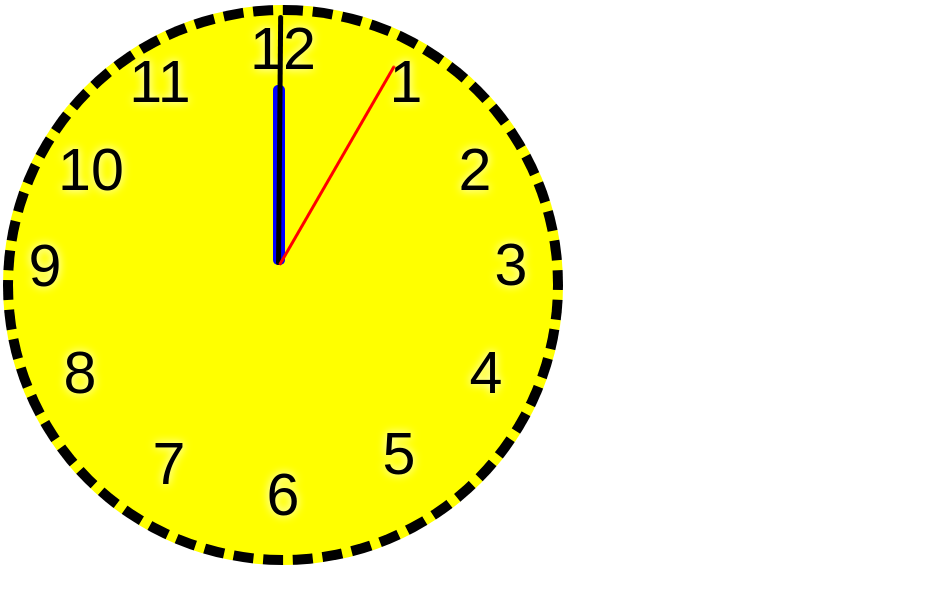
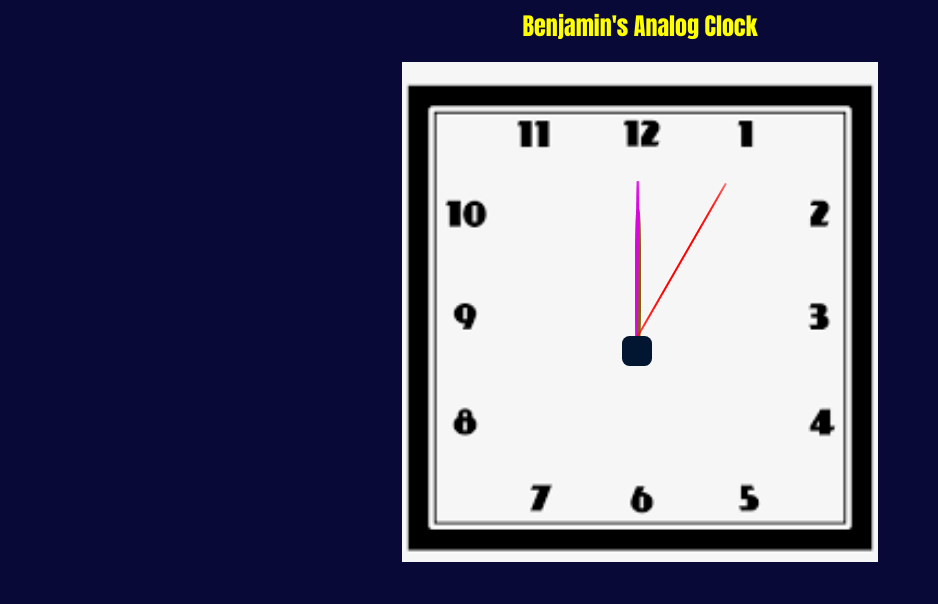
Before and after one commit to Kwagei/week-four-assignment-benjaminangafua, a plain HTML site: page analog_clock/index.html in a window 1280 px wide. Shown: the top 604 px of the page, without its empty margins (0-938 px from the left). Drawn offline with Linux system fonts and the light colour scheme.

Commit message:
version updated

```diff
--- a/analog_clock/analog_clock.css
+++ b/analog_clock/analog_clock.css
@@ -1,117 +1,165 @@
+* {
+    color: yellow;
+}
 
-  body{ height:100vh;
-    margin: 5px 0px 2px 3px;
+body {
     text-align: center;
+    background-color: #080936;
 }
-.clock{
-    width: 500px;
-    height: 500px;
-    background: yellow;
-    display: inline-block;
-    border-radius: 50%;
-    border: 10px dashed#000;
-    padding: 20px;
+
+#intro {
+    font-family: Impact, Haettenschweiler, 'Arial Narrow Bold', sans-serif;
+    font-size: x-large;
 }
-.sec, .min, .hour{
+
+#clock {
+    position: relative;
+}
+
+#hands {
+    margin-top: 1%;
+    margin-left: 49%;
+    position: absolute;
+}
+
+#second,
+#minutes,
+#hour {
     line-height: 45px;
-    position: relative;
+    position: absolute;
+    z-index: 5;
     transform-origin: bottom;
 }
-.sec{
-    height: 230px;
-    width: 3px;
-    left: 245px;
+
+#second {
+    height: 180px;
+    width: 1.5px;
+    top: -420px;
+    left: 0px;
+    border-radius: 40%;
     background: #ff0000;
-    border-radius: 4px;
     z-index: 3;
     animation: sec_anim 60s linear infinite;
 }
 
-.min{
-    height: 250px;
-    width: 4.5px;
-    left: 242.5px;
-    top: -250px;
-    background: #000;
-    border-radius: 5px;
+#minutes {
+    height: 160px;
+    width: 3px;
+    left: 0px;
+    top: -398px;
+    background: rgb(219, 5, 226);
+    border-radius: 20%;
     z-index: 2;
     animation: min_anim 3600s linear infinite;
 }
 
-.hour{
-    height: 180px;
-    width: 12px;
-    left: 240px;
-    top: -430px;
-    background: blue;
-    border-radius: 5px;
+#hour {
+    height: 140px;
+    width: 6px;
+    left: 0px;
+    top: -370px;
+    background: rgb(133, 99, 5);
+    border-radius: 30%;
     z-index: 1;
     animation: hour_anim 43200slinear infinite;
 }
-@keyframes sec_anim{ from{transform: rotatez(0deg);} to{transform: rotateZ(360deg);}}
-@keyframes min_anim{ from{transform: rotatez(0deg);} to{transform: rotateZ(360deg);}}
-@keyframes hour_anim{ from{transform: rotatez(0deg);} to{transform: rotateZ(360deg);}}
-.one, .two, .three, .four, .five, .six, .seven, .eight, .nine, .ten, .eleven, .twelve{
-    position: relative;
-    font-family: arial;
-    font-size: 3.7em;
-    color: #000;
-    text-shadow: 0 0 10px white;
-    z-index: 0;
+
+@keyframes sec_anim {
+    from {
+        transform: rotatez(0deg);
+    }
+    to {
+        transform: rotateZ(360deg);
+    }
 }
-.one{
-    top: -648px;
-    left: 123px;
+
+@keyframes min_anim {
+    from {
+        transform: rotatez(0deg);
+    }
+    to {
+        transform: rotateZ(360deg);
+    }
 }
-.two{
-    top: -629px;
-    left: 192px;
+
+@keyframes hour_anim {
+    from {
+        transform: rotatez(0deg);
+    }
+    to {
+        transform: rotateZ(360deg);
+    }
 }
-.three{
-    top: -603px;
-    left: 228px;
+
+#center {
+    height: 30px;
+    width: 30px;
+    background-color: rgb(2, 22, 49);
+    margin: -18% 0px 260px 48%;
+    border-radius: 25%;
+    position: absolute;
+    z-index: 6;
 }
-.four{
-    top: -564px;
-    left: 203px;
+
+@media(max-width:940px) {
+    #intro {
+        margin-top: 10%;
+        font-family: Impact, Haettenschweiler, 'Arial Narrow Bold', sans-serif;
+        font-size: x-large;
+    }
+    #center {
+        height: 13px;
+        width: 13px;
+        background-color: rgb(2, 14, 49);
+        margin: -35% 0px 260px 47%;
+        border-radius: 25%;
+        position: absolute;
+        z-index: 6;
+    }
+    img {
+        height: 20%;
+    }
+    #hands {
+        margin-top: 55%;
+        margin-left: 48%;
+        position: absolute;
+    }
+    #second,
+    #minutes,
+    #hour {
+        line-height: 45px;
+        position: absolute;
+        z-index: 5;
+        transform-origin: bottom;
+    }
+    #second {
+        height: 100px;
+        width: 1.5px;
+        top: -420px;
+        left: 0px;
+        border-radius: 40%;
+        background: #ff0000;
+        z-index: 3;
+        animation: sec_anim 60s linear infinite;
+    }
+    #minutes {
+        height: 80px;
+        width: 3px;
+        left: 0px;
+        top: -400px;
+        background: rgb(219, 5, 226);
+        border-radius: 20%;
+        z-index: 2;
+        animation: min_anim 3600s linear infinite;
+    }
+    #hour {
+        height: 60px;
+        width: 6px;
+        left: 0px;
+        top: -380px;
+        background: rgb(133, 99, 5);
+        border-radius: 30%;
+        z-index: 1;
+        animation: hour_anim 43200slinear infinite;
+    }
 }
-.five{
-    top: -552px;
-    left: 116px;
-}
-.six{
-    top: -580px;
-}
-.seven{
-    top: -680px;
-    left: -114px;
-}
-.eight{
-    top: -840px;
-    left: -203px;
-}
-.nine{
-    top: -1016px;
-    left: -238px;
-}
-.ten{
-    top: -1181px;
-    left: -192px;
-}
-.eleven{
-    top: -1338px;
-    left: -123px;
-}
-.twelve{
-    top: -1440px;
-}
-@media only screen and (max-width: 6000px){
-  body{  height:100vh;
-    margin: 5px 0px 2px 3px;
-    text-align: center;
-    width: max-content;
-
-  }
-
-
-}
--- a/analog_clock/index.html
+++ b/analog_clock/index.html
@@ -1,32 +1,22 @@
-
 <!DOCTYPE html>
 <html lang="en">
+
 <head>
     <meta charset="UTF-8">
     <meta name="viewport" content="width=device-width, initial-scale=1.0">
-    <title>Document</title>
+    <title>ben_analog_clock</title>
     <link rel="stylesheet" href="analog_clock.css">
-    <style>
-    </style>
 </head>
+
 <body>
-    <div class="clock">
-        <div class="sec"></div>
-        <div class="min"></div>
-        <div class="hour"></div>
-<!--    hour-numbers-->
-        <div class="one">1</div>
-        <div class="two">2</div>
-        <div class="three">3</div>
-        <div class="four">4</div>
-        <div class="five">5</div>
-        <div class="six">6</div>
-        <div class="seven">7</div>
-        <div class="eight">8</div>
-        <div class="nine">9</div>
-        <div class="ten">10</div>
-        <div class="eleven">11</div>
-        <div class="twelve">12</div>
+    <div id="intro">Benjamin's Analog Clock</div><br>
+    <div id="clock"><img src="./images.png" height="500px" alt="image"></div>
+    <div id="hands">
+        <div id="second"></div>
+        <div id="minutes"></div>
+        <div id="hour"></div>
     </div>
+    <div id="center"></div>
 </body>
+
 </html>
--- a/mobile/register.css
+++ /dev/null
@@ -1,73 +0,0 @@
-body{height: 100vh;
-    margin: 0;
-    display:grid;
-    grid-template-columns: 100%;
-    grid-template-rows:repeat(auto,5);
-    grid-template-areas:
-        "sidebar"
-        "header"
-        "sec1"
-        "sec2"
-        "sec3"
-        "sec4"
-        "footer";}
-
-nav{
-    grid-area:nav;
-
-    background-color: brown;
-}
-aside{
-    grid-area: sidebar;
-    background-color: blue;
-    height: 600px;
-}
-header{
-    grid-area: header;
-
-    background-color: skyblue;
-}
-section:nth-of-type(1){
-    grid-area: sec1;
-    background-color:orange;
-    height: 600px;
-}
-section:nth-of-type(2){
-
-    grid-area: sec2;
-    height: 600px;
-
-    background-color: red;
-}
-section:nth-of-type(3){
-    height: 600px;
-    grid-area: sec3;
-
-    background-color:violet;}
-
-
-section:nth-of-type(4){
-    height: 600px;
-    grid-area: sec4;
-
-    background-color:rgb(52, 165, 7);}
-
-footer{
-    padding: 20px;
-    position: relative;
-    margin-top: 700px;
-    grid-area: footer;
-    background-color:khaki;
-}
-@media only screen and (min-width:550px){body{
-    margin: 0;
-    display:grid;
-    grid-template-columns: auto 20% 20% 20% 20%;
-    grid-template-rows: 12% 8% 30% auto 10%;
-    grid-template-areas:
-        "nav nav nav nav nav"
-        "sidebar header header header header"
-        "sidebar sec1 sec2 sec3 sec4"
-        "footer footer footer footer footer"
-    ;}
-}
```
Also changed, not shown: analog_clock/Benjamin.png (renamed from Benjamin.png), analog_clock/images.png (added).
